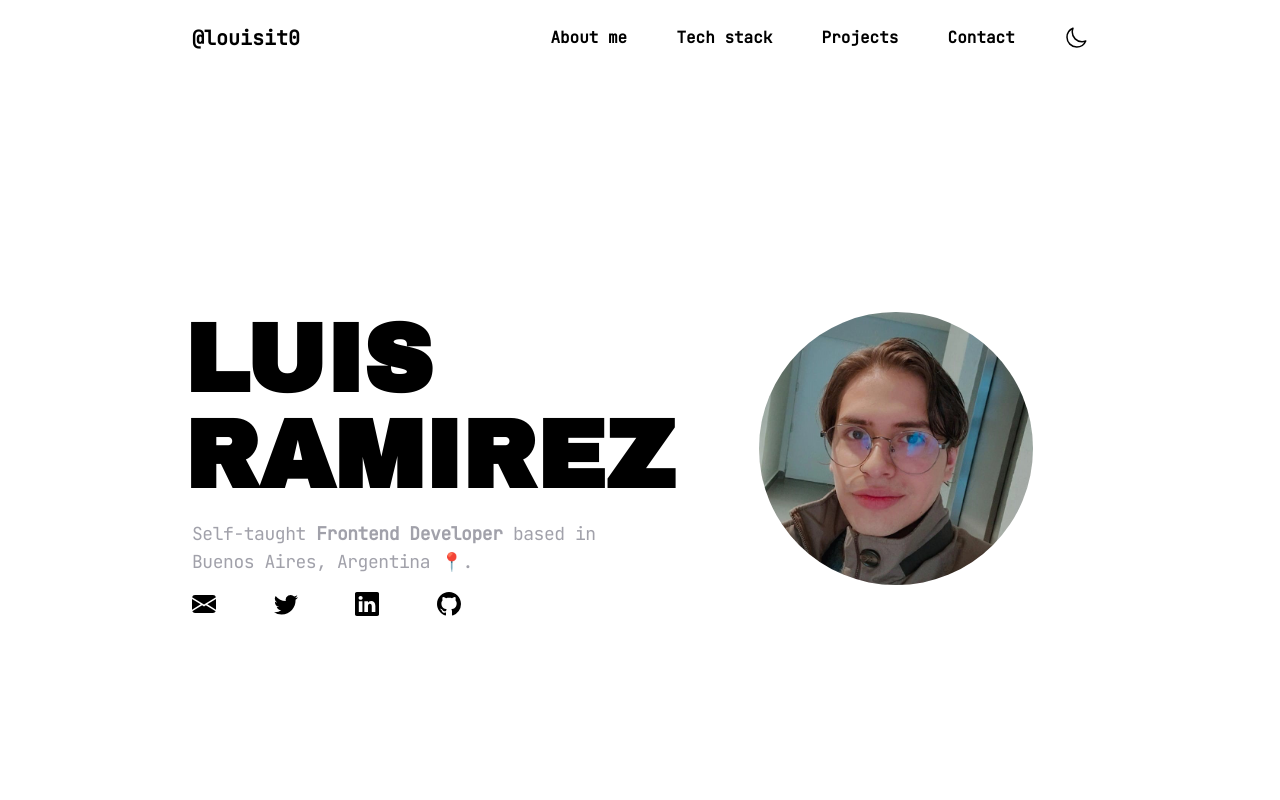
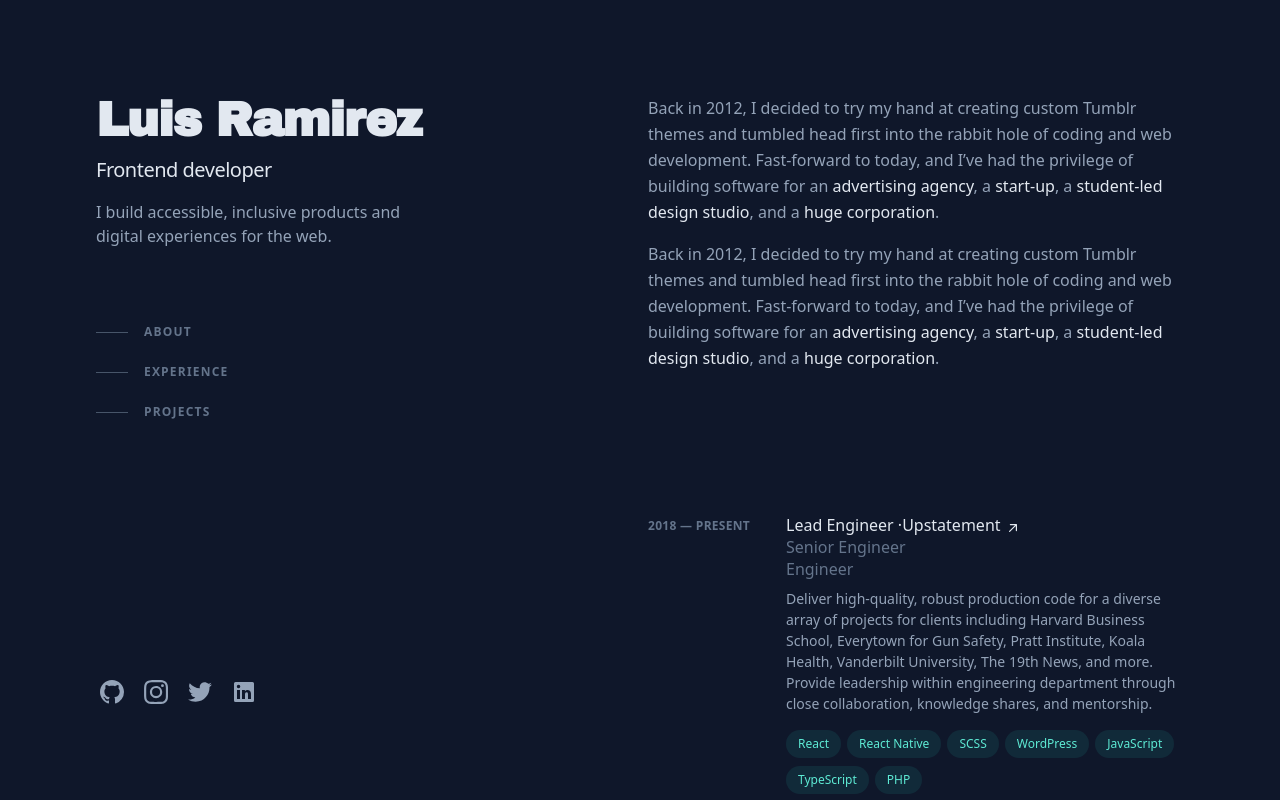
Before and after one commit to Louisit0/Portfolio, a React (Vite) app: page / in a window 1280 px wide. Built offline with nearby package versions, Linux system fonts and the light colour scheme.

Commit message:
ruta del diseño

```diff
--- a/src/routes/App.jsx
+++ b/src/routes/App.jsx
@@ -39,25 +39,25 @@ export const App = () => {
         />
         <div className={`drawer-content ${drawerOpen ? "blur-sm" : ""}`}>
           <div>
-            <header className="w-full sticky top-0 z-50 mx-auto">
+            {/* <header className="w-full sticky top-0 z-50 mx-auto">
               <Nav
                 togglerDrawer={togglerDrawer}
                 setDrawerContent={setDrawerContent}
                 toggleDarkMode={toggleDarkMode}
                 darkMode={darkMode}
               />
-            </header>
+            </header> */}
             {/* Para que el nav y el main queden alineados quita el siguiente "mx-auto" */}
-            <main className="flex flex-col h-full max-w-4xl mx-auto">
+            <main>
               <Routes>
-                <Route
+                {/* <Route
                   path="/"
                   element={<HomeCover togglerDrawer={togglerDrawer} />}
                 ></Route>
+                <Route path="/techStack" element={<Skills />}></Route>
+                <Route path="/projects" element={<Projects />}></Route> */}
                 <Route path="/about" element={<About />}></Route>
-                <Route path="/techStack" element={<Skills />}></Route>
-                <Route path="/projects" element={<Projects />}></Route>
-                <Route path="/contact" element={<Contact />}></Route>
+                <Route path="/" element={<Contact />}></Route>
               </Routes>
             </main>
           </div>
```
